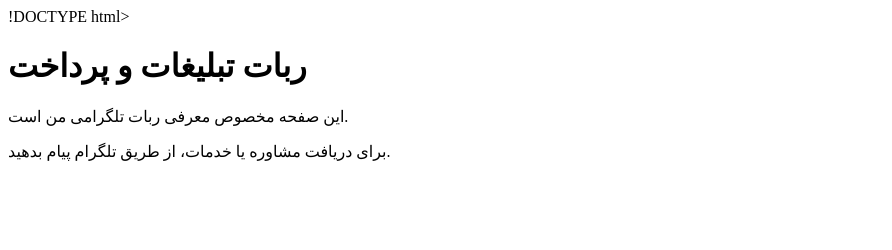
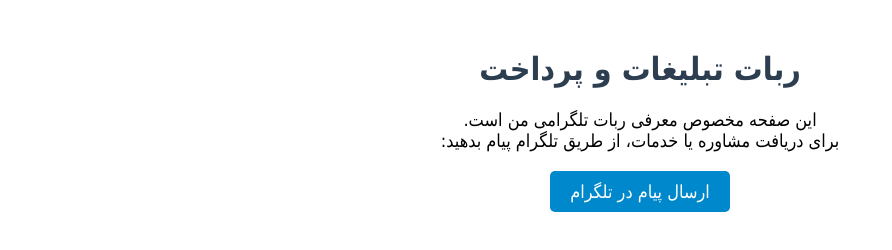
Before and after one commit to azadefarbod/azadeh_site, a plain HTML site: page index.html in a window 1280 px wide. Shown: the whole page, without its empty margins (0-892 px from the left). Drawn offline with Linux system fonts and the light colour scheme.

Commit message:
Add files via upload

```diff
--- a/index.html
+++ b/index.html
@@ -1,13 +1,42 @@
-
-!DOCTYPE html>
+<!DOCTYPE html>
 <html lang="fa">
 <head>
     <meta charset="UTF-8">
+    <meta name="viewport" content="width=device-width, initial-scale=1.0">
     <title>ربات تبلیغات و پرداخت</title>
+    <style>
+        body {
+            font-family: Tahoma, sans-serif;
+            direction: rtl;
+            text-align: center;
+            margin-top: 50px;
+        }
+        h1 {
+            color: #2c3e50;
+        }
+        p {
+            font-size: 18px;
+            margin: 20px 0;
+        }
+        a.telegram-link {
+            display: inline-block;
+            background-color: #0088cc;
+            color: white;
+            padding: 10px 20px;
+            text-decoration: none;
+            border-radius: 5px;
+            font-size: 18px;
+        }
+        a.telegram-link:hover {
+            background-color: #006699;
+        }
+    </style>
 </head>
 <body>
     <h1>ربات تبلیغات و پرداخت</h1>
-    <p>این صفحه مخصوص معرفی ربات تلگرامی من است.</p>
-    <p>برای دریافت مشاوره یا خدمات، از طریق تلگرام پیام بدهید.</p>
+    <p>این صفحه مخصوص معرفی ربات تلگرامی من است.<br>
+    برای دریافت مشاوره یا خدمات، از طریق تلگرام پیام بدهید:</p>
+    <!-- لینک تلگرام با یوزرنیم واقعی ربات -->
+    <a class="telegram-link" href="https://t.me/Mykanal404_Bot" target="_blank">ارسال پیام در تلگرام</a>
 </body>
 </html>
```
